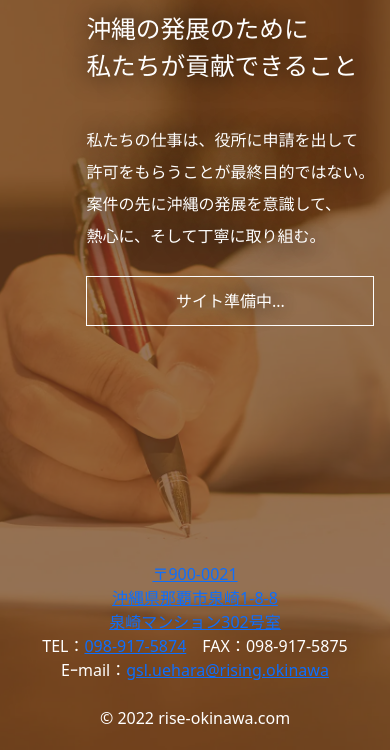
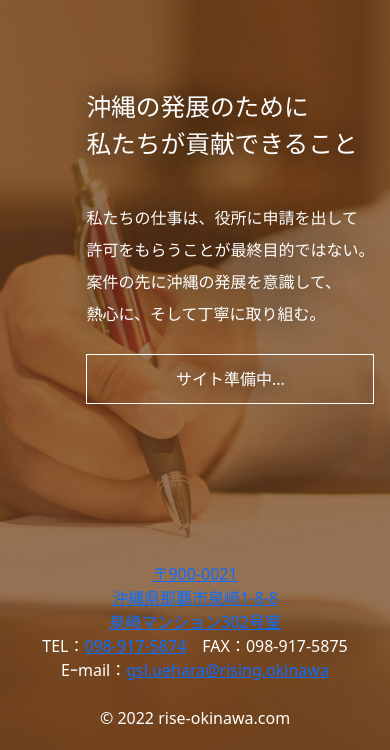
Before and after one commit to RISE-okinawa/rise-okinawa, a Gatsby site: page / in a window 390 px wide. Shown: the part 94-844 px from the top of the page. Built offline with nearby package versions, Linux system fonts and the light colour scheme; Gatsby itself is replaced by a stand-in of ours.

Commit message:
modified css

```diff
--- a/src/styles/common.css
+++ b/src/styles/common.css
@@ -57,7 +57,7 @@ address {
     line-height: 2;
   }
   .hero-message {
-    padding-bottom: 80%;
+    padding-bottom: 40%;
   }
 }
 @media screen and (min-width:769px) {
```
